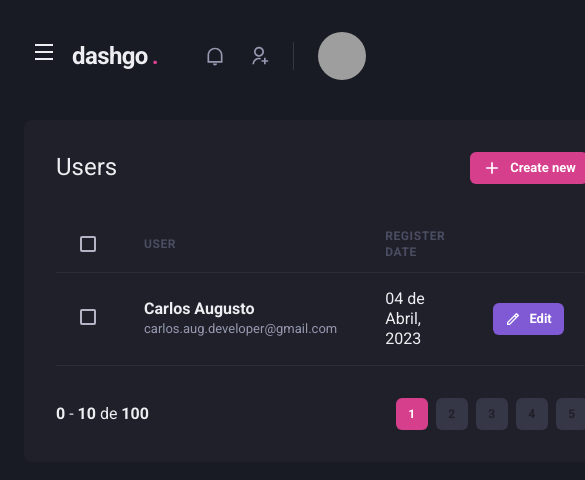
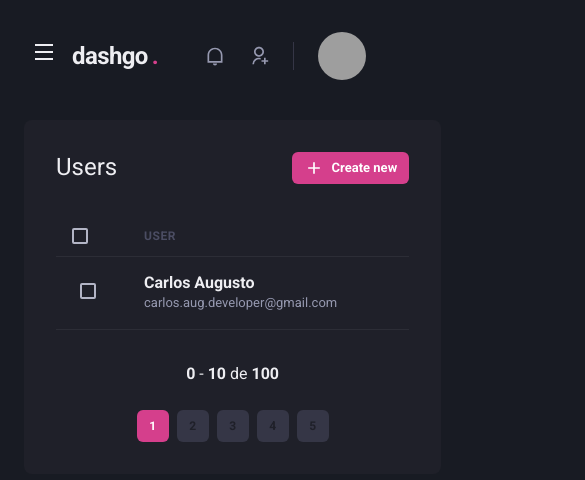
Before and after one commit to Jackie098/ignite-dashgo, a Next.js app: page /users in a window 390 px wide. Shown: the top 480 px of the page, 585 px wide, since content can reach past the window. Built offline with nearby package versions, Linux system fonts and the light colour scheme; grey boxes are pictures that could not be loaded.

Commit message:
style: finished responsiviness

```diff
--- a/src/components/Pagination/index.tsx
+++ b/src/components/Pagination/index.tsx
@@ -4,7 +4,7 @@
 export function Pagination() {
   return (
     <Stack
-      direction={"row"}
+      direction={["column", "row"]}
       spacing={6}
       mt={8}
       justify={"space-between"}
--- a/src/pages/users/create.tsx
+++ b/src/pages/users/create.tsx
@@ -20,7 +20,7 @@
       <Flex m="100%" my={6} maxWidth={1480} mx="auto" px="6">
         <Sidebar />
 
-        <Box flex={1} borderRadius={8} bg={"gray.800"} p={8}>
+        <Box flex={1} borderRadius={8} bg={"gray.800"} p={["6", "8"]}>
           <Heading size={"lg"} fontWeight={"normal"}>
             Criar usuário
           </Heading>
@@ -28,12 +28,12 @@
           <Divider my={6} borderColor="gray.700" />
 
           <VStack spacing={8}>
-            <SimpleGrid minChildWidth={"240px"} spacing={"8"} w="100%">
+            <SimpleGrid minChildWidth={"240px"} spacing={["6", "8"]} w="100%">
               <Input name="name" label="Full name" />
               <Input name="email" type="email" label="Email" />
             </SimpleGrid>
 
-            <SimpleGrid minChildWidth={"240px"} spacing={"8"} w="100%">
+            <SimpleGrid minChildWidth={"240px"} spacing={["6", "8"]} w="100%">
               <Input name="password" type="password" label="password" />
               <Input
                 name="password_confirmation"
--- a/src/pages/users/index.tsx
+++ b/src/pages/users/index.tsx
@@ -15,10 +15,16 @@
   Thead,
   Tr,
   Text,
+  useBreakpointValue,
 } from "@chakra-ui/react";
 import { RiAddLine, RiPencilLine } from "react-icons/ri";
 
 export default function UserList() {
+  const isWideVersion = useBreakpointValue({
+    base: false,
+    lg: true,
+  });
+
   return (
     <Box>
       <Header />
@@ -46,17 +52,17 @@
           <Table colorScheme="whiteAlpha">
             <Thead>
               <Tr>
-                <Th px={6} color={"gray.300"} width={8}>
+                <Th px={["4", "4", "6"]} color={"gray.300"} width={8}>
                   <Checkbox colorScheme="pink" />
                 </Th>
 
                 <Th>User</Th>
-                <Th>Register Date</Th>
+                {isWideVersion && <Th>Register Date</Th>}
                 <Th w={8}></Th>
               </Tr>
             </Thead>
             <Tbody>
-              <Tr px={6}>
+              <Tr px={["4", "4", "6"]}>
                 <Td>
                   <Checkbox colorScheme="pink" />
                 </Td>
@@ -68,9 +74,10 @@
                     </Text>
                   </Box>
                 </Td>
-                <Td>04 de Abril, 2023</Td>
+                {isWideVersion && <Td>04 de Abril, 2023</Td>}
                 <Td>
                   {" "}
+                  {isWideVersion && (
                     <Button
                       as="a"
                       size={"sm"}
@@ -80,6 +87,7 @@
                     >
                       Edit
                     </Button>
+                  )}
                 </Td>
               </Tr>
             </Tbody>
```
Lines whose indentation alone changed are shown as unchanged.
